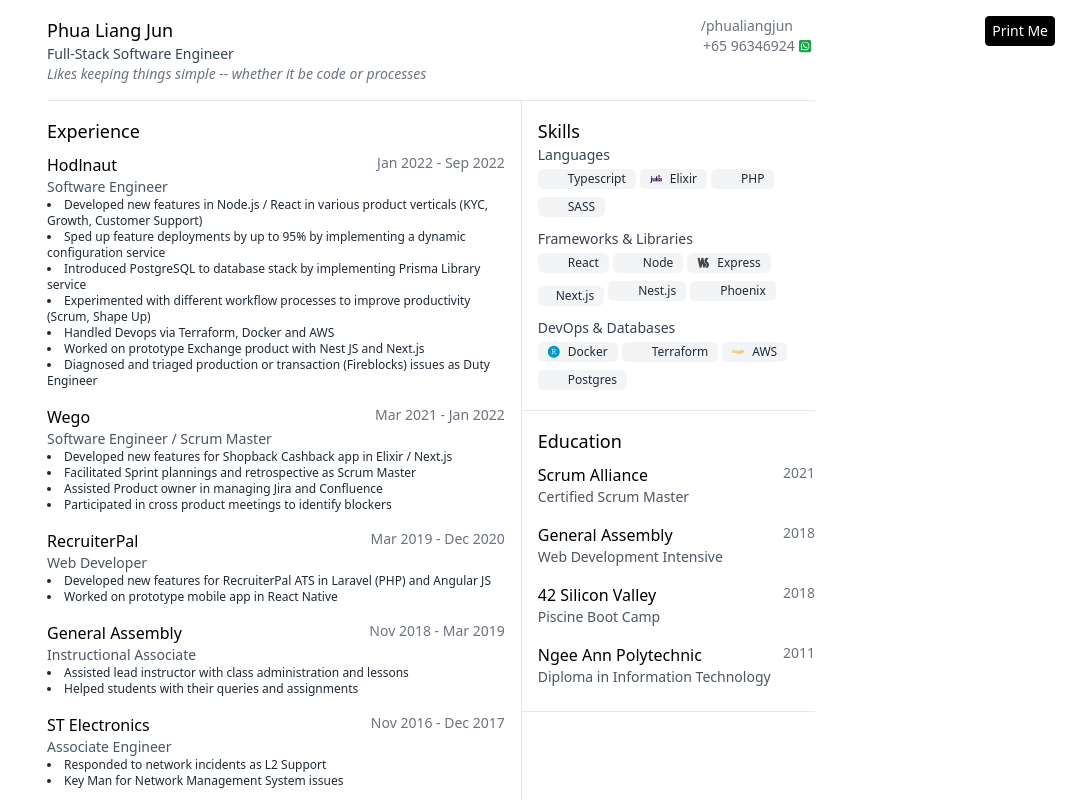
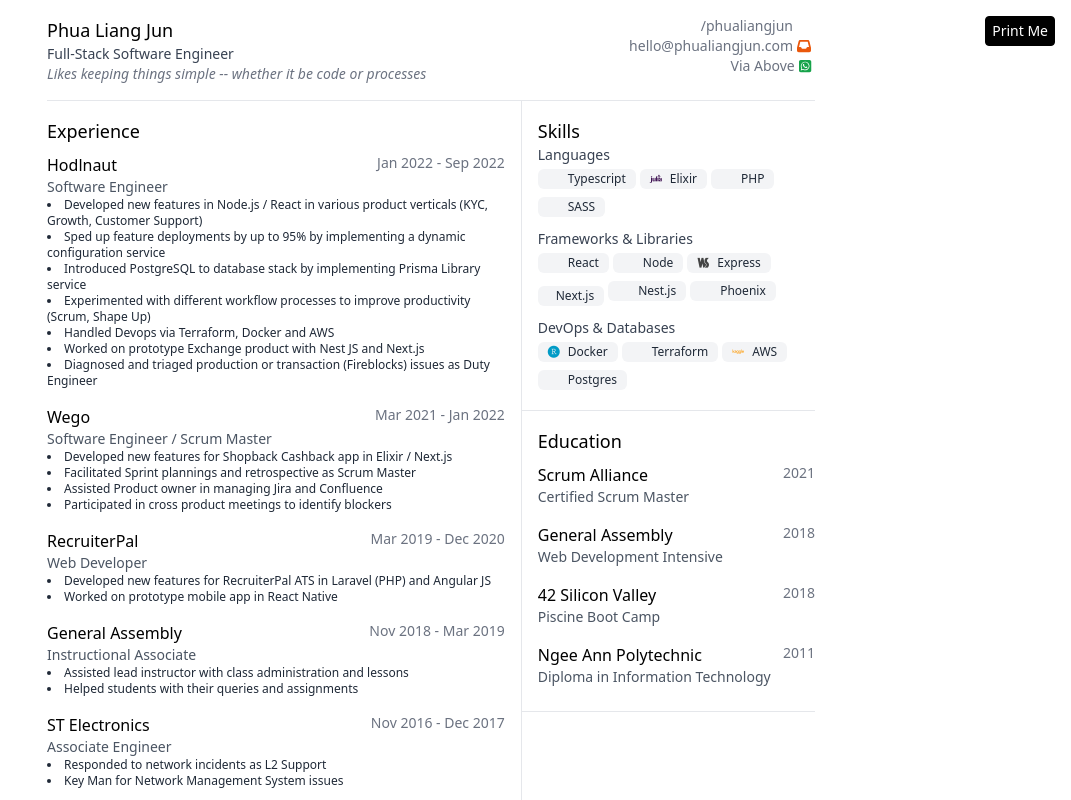
Before and after one commit to lamesensei/lamesensei.github.io, a Next.js app: page / in a window 1280 px wide. Shown: the top 800 px of the page, without its empty margins (209-1280 px from the left). Built offline with nearby package versions, Linux system fonts and the light colour scheme; some icons are missing.

Commit message:
add email and change redaction method

```diff
--- a/pages/index.tsx
+++ b/pages/index.tsx
@@ -1,22 +1,22 @@
 import { faWhatsappSquare } from "@fortawesome/free-brands-svg-icons";
+import { faInbox } from "@fortawesome/free-solid-svg-icons";
 import { FontAwesomeIcon } from "@fortawesome/react-fontawesome";
 import type { NextPage } from "next";
 import Head from "next/head";
-import { useEffect, useState } from "react";
+import { useRouter } from "next/router";
 import { ItemHeader } from "../components/ItemHeader";
 import { SectionHeader } from "../components/SectionHeader";
 import { SectionSubHeader } from "../components/SectionSubHeader";
 import { SkillBadge } from "../components/SkillBadge";
 import { Text } from "../components/Text";
 
-const ONE_SECOND = 1000;
+const SECRET = "sesame";
 
 const Home: NextPage = () => {
-  const [delayRender, setDelayRender] = useState(true);
+  const router = useRouter();
 
-  useEffect(() => {
-    setTimeout(() => setDelayRender(false), ONE_SECOND);
-  });
+  const { open } = router.query;
+  const isOpen = open === SECRET;
 
   return (
     <main className="p-4 flex flex-col items-center flex-1 relative">
@@ -48,19 +48,39 @@
                   rel="noreferrer"
                   className="flex justify-start items-center lg:justify-end print:justify-end"
                 >
-                  <Text className="order-2 lg:order-1">/phualiangjun</Text>
+                  <Text className="order-2 print:order-1 lg:order-1">
+                    /phualiangjun
+                  </Text>
                   <i className="devicon-linkedin-plain colored mx-1 order-1"></i>
                 </a>
               </li>
               <li>
                 <a
-                  href={!delayRender ? "tel:+6596346924" : ""}
+                  href="mailto:resume@phualiangjun.com"
                   className="flex justify-start items-center lg:justify-end print:justify-end"
                 >
-                  {!delayRender ? (
-                    <Text className="order-2 lg:order-1">+65 96346924</Text>
+                  <Text className="order-2 print:order-1 lg:order-1">
+                    hello@phualiangjun.com
+                  </Text>
+                  <FontAwesomeIcon
+                    icon={faInbox}
+                    className="text-orange-600 mx-1 order-1"
+                  />
+                </a>
+              </li>
+              <li>
+                <a
+                  href={isOpen ? "tel:+6596346924" : ""}
+                  className="flex justify-start items-center lg:justify-end print:justify-end"
+                >
+                  {isOpen ? (
+                    <Text className="order-2 print:order-1 lg:order-1">
+                      +65 96346924
+                    </Text>
                   ) : (
-                    <Text className="order-2 lg:order-1">redacted...</Text>
+                    <Text className="order-2 print:order-1 lg:order-1">
+                      Via Above
+                    </Text>
                   )}
                   <FontAwesomeIcon
                     icon={faWhatsappSquare}
```
